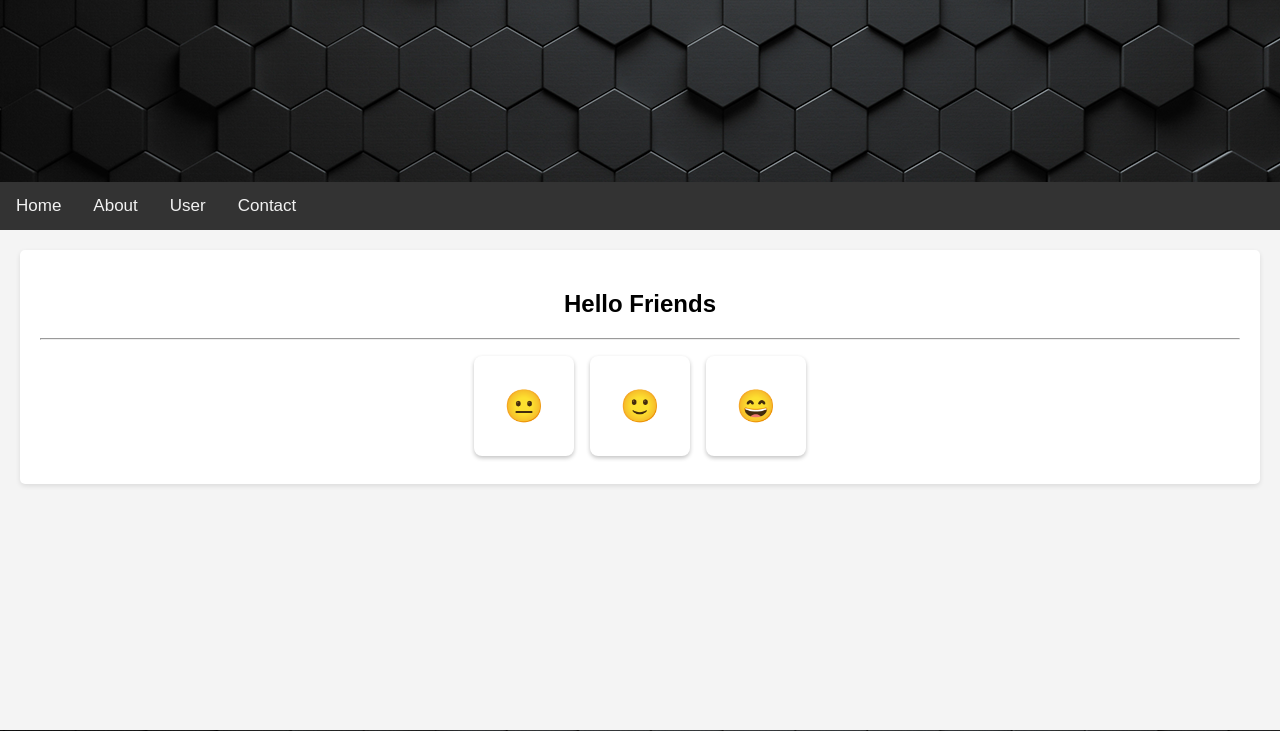
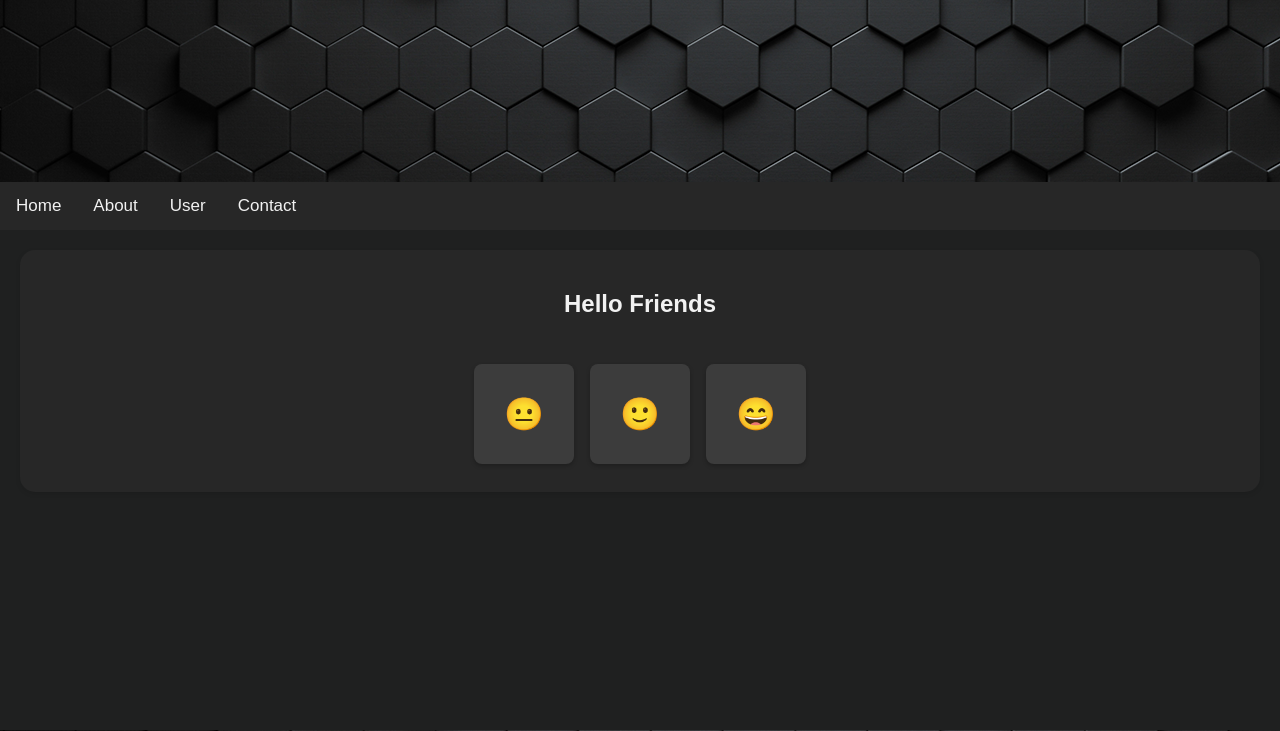
Before and after one commit to 1dah/my_web_prog, a PHP site: page / in a window 1280 px wide. Shown: the top 731 px of the page. Run offline with PHP 8.4, Linux system fonts and the light colour scheme.

Commit message:
// created website

```diff
--- a/css/style.css
+++ b/css/style.css
@@ -1,6 +1,7 @@
         body {
             font-family: Arial, sans-serif;
-            background-color: #f4f4f4;
+            background-color: #1F2020;
+            color: #f2f2f2;
             margin: 0;
             padding: 0;
         }
@@ -10,6 +11,8 @@
             text-align: center;
             padding: 1em 0;
         }
+
+
         .headerimg {
 	        background-image: url('/imgs/header.webp');
 	        height: 150px;
@@ -20,7 +23,7 @@
 }
 
 .topnav {
-  background-color: #333;
+  background-color: #272727;
   overflow: hidden;
 }
 
@@ -49,8 +52,8 @@
         section {
             margin: 20px;
             padding: 20px;
-            background-color: white;
-            border-radius: 5px;
+            background-color: #272727;
+            border-radius: 15px;
             box-shadow: 0 2px 5px rgba(0, 0, 0, 0.1);
         }
         footer {
@@ -78,7 +81,7 @@
   		justify-content: center;
   		align-items: center;
   		border-radius: 8px;
-  		background-color: white;
+  		background-color: #3C3C3C;
 
   		transition-property: box-shadow, transform;
   		transition-duration: 350ms;
--- a/index.php
+++ b/index.php
@@ -13,7 +13,7 @@
 
     <section><center>
         <h1>Hello Friends</h1>
-        <hr>
+         <br>
         <div class="wrapper">
 		<div class="square" tabindex="0">😐</div>
 		<div class="square" tabindex="0">🙂</div>
```
